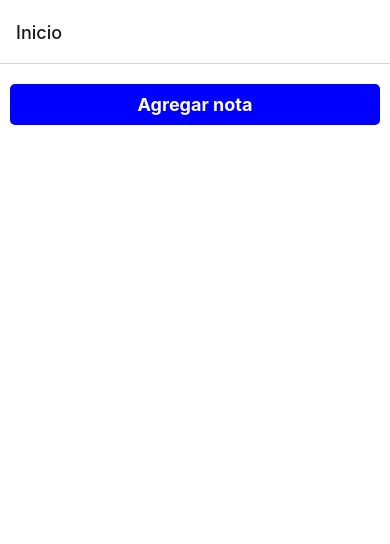
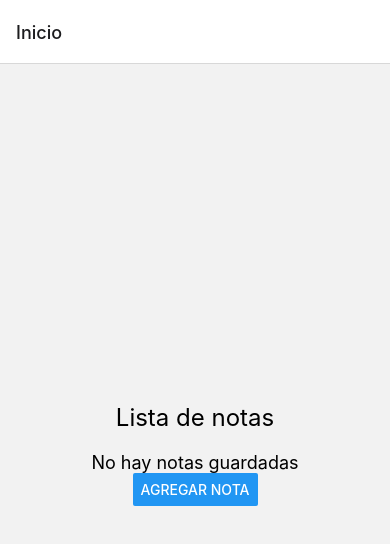
Before and after one commit to Zentenoo/examenMovil, a React Native app in the folder examen/: screen / in a window 390 px wide. Shown: the top 544 px of the page. Built offline with nearby package versions, Linux system fonts and the light colour scheme.

Commit message:
Update InicioScreen.js

```diff
--- a/examen/screens/InicioScreen.js
+++ b/examen/screens/InicioScreen.js
@@ -1,46 +1,23 @@
 import React, { useState } from 'react';
-import { View, TouchableOpacity, Text, StyleSheet } from 'react-native';
-import { useNavigation } from '@react-navigation/native';
+import { View, Text, Button } from 'react-native';
 
+export function InicioScreen({ navigation }) {
+  const [notes, setNotes] = useState([]);
 
-export function InicioScreen({ navigation, notes }) {
   return (
-    <View style={styles.container}>
-      {notes.map((note) => (
-        <Text key={note.id} style={styles.note}>
-          {note.text}
-        </Text>
-      ))}
-      <TouchableOpacity
-        style={styles.button}
-        onPress={() => navigation.navigate('Tareas')}
-      >
-        <Text style={styles.buttonText}>Agregar nota</Text>
-      </TouchableOpacity>
+    <View style={{ flex: 1, alignItems: 'center', justifyContent: 'center' }}>
+      <Text style={{ fontSize: 24, marginBottom: 20 }}>Lista de notas</Text>
+      {notes.length > 0 ? (
+        notes.map((note, index) => (
+          <View key={index} style={{ marginBottom: 10 }}>
+            <Text style={{ fontSize: 18, fontWeight: 'bold' }}>{note.title}</Text>
+            <Text style={{ fontSize: 16 }}>{note.content}</Text>
+          </View>
+        ))
+      ) : (
+        <Text style={{ fontSize: 18 }}>No hay notas guardadas</Text>
+      )}
+      <Button title="Agregar nota" onPress={() => navigation.navigate('Tareas', { setNotes })} />
     </View>
   );
 }
-
-const styles = StyleSheet.create({
-  container: {
-    flex: 1,
-    padding: 10,
-    backgroundColor: '#fff',
-  },
-  note: {
-    fontSize: 18,
-    marginBottom: 10,
-  },
-  button: {
-    backgroundColor: 'blue',
-    padding: 10,
-    borderRadius: 5,
-    marginTop: 10,
-  },
-  buttonText: {
-    color: 'white',
-    textAlign: 'center',
-    fontSize: 18,
-    fontWeight: 'bold',
-  },
-});
```
